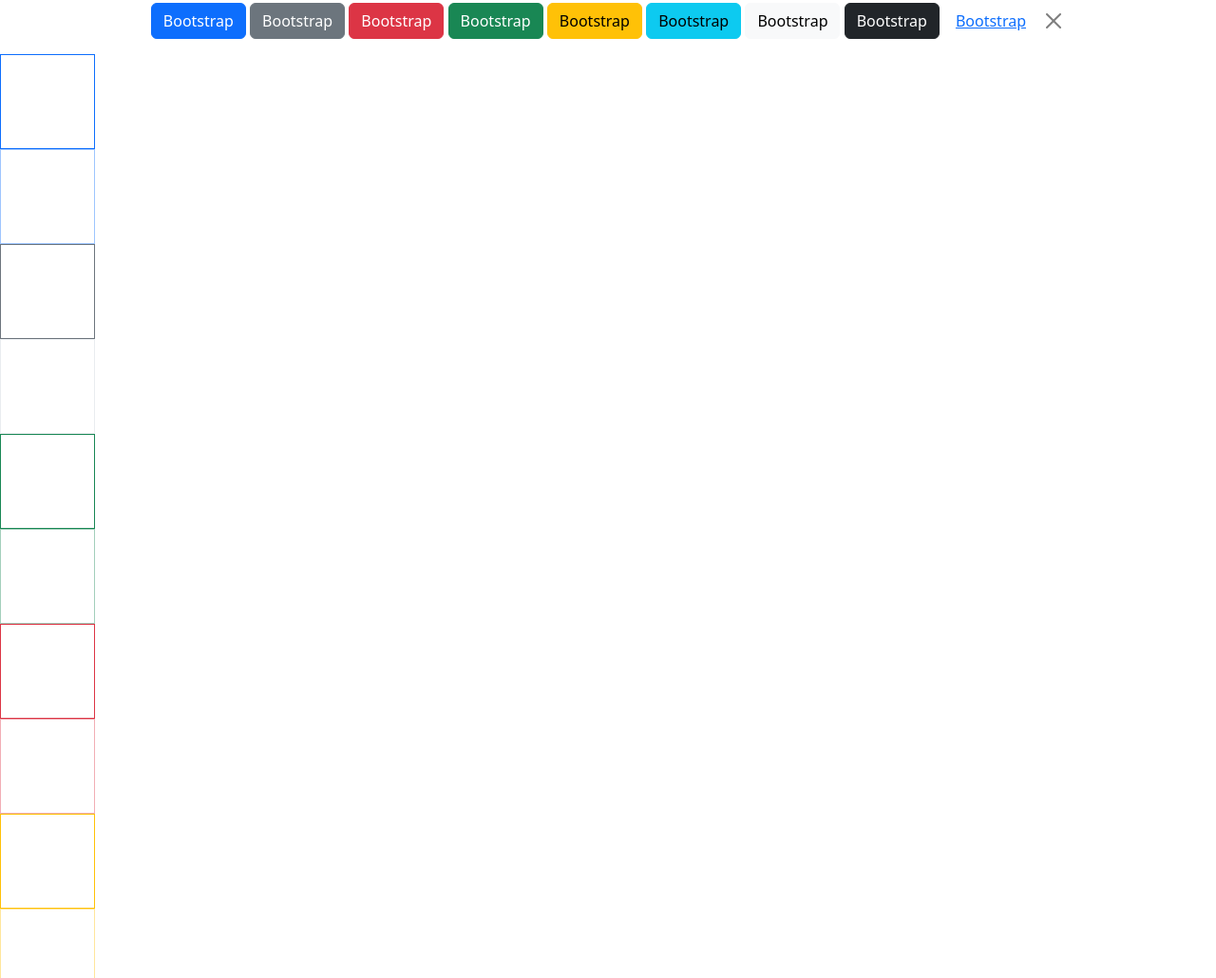
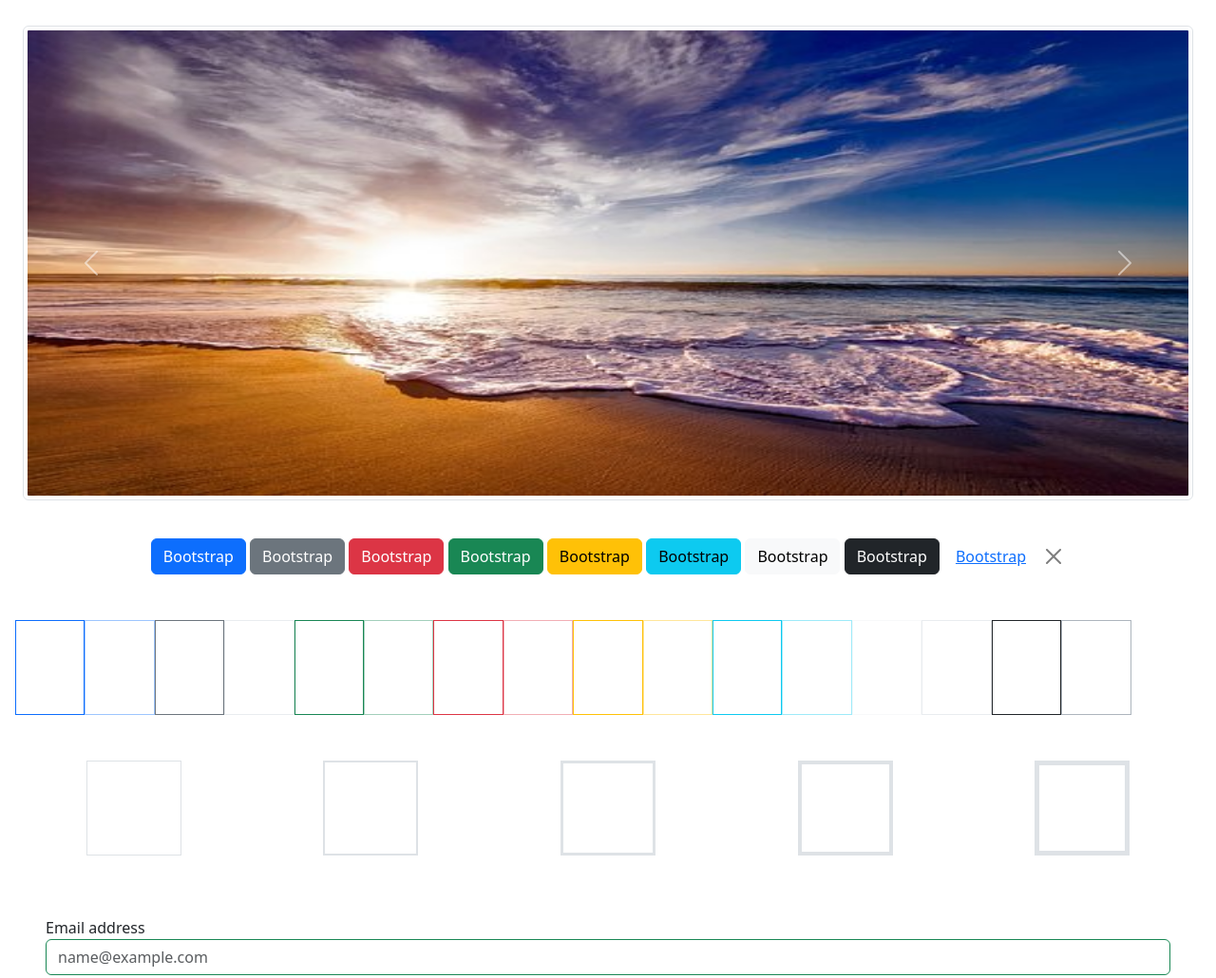
Before and after one commit to HumaionKobir1/explore-bootstrap, a plain HTML site: page index.html in a window 1280 px wide. Shown: the part 173-1203 px from the top of the page at 95% size. Drawn offline with nearby package versions, Linux system fonts and the light colour scheme.

Commit message:
carousel section added

```diff
--- a/index.html
+++ b/index.html
@@ -11,7 +11,31 @@
 <body>
     <h1 class="text-bg-dark text-white  pt-5 pb-5 text-center m-3">I am exploring Bootstrap</h1>
 
-    <div class="btn-area text-center">
+    <!-- carousel area -->
+    <div id="carouselExampleInterval" class="carousel slide" data-bs-ride="carousel">
+        <div class="carousel-inner p-4">
+          <div class="carousel-item active" data-bs-interval="10000">
+            <img src="images/sea.jpg" class="d-block w-100 img-thumbnail" alt="...">
+          </div>
+          <div class="carousel-item" data-bs-interval="2000">
+            <img src="images/mountain.jpg" class="d-block w-100" alt="...">
+          </div>
+          <div class="carousel-item">
+            <img src="images/penguine.png" class="d-block w-100" alt="...">
+          </div>
+        </div>
+        <button class="carousel-control-prev" type="button" data-bs-target="#carouselExampleInterval" data-bs-slide="prev">
+          <span class="carousel-control-prev-icon" aria-hidden="true"></span>
+          <span class="visually-hidden">Previous</span>
+        </button>
+        <button class="carousel-control-next" type="button" data-bs-target="#carouselExampleInterval" data-bs-slide="next">
+          <span class="carousel-control-next-icon" aria-hidden="true"></span>
+          <span class="visually-hidden">Next</span>
+        </button>
+      </div>
+
+      <!-- button area -->
+    <div class="btn-area p-3 text-center">
         <button class="btn btn-primary">Bootstrap</button>
         <button class="btn btn-secondary">Bootstrap</button>
         <button class="btn btn-danger">Bootstrap</button>
@@ -24,45 +48,50 @@
         <button class="btn btn-close"></button>
     </div>
 
-    <div class="border-area  mt-3">
-        <div class="border border-primary"></div>
-        <div class="border border-primary-subtle"></div>
-        <div class="border border-secondary"></div>
-        <div class="border border-secondary-subtle"></div>
-        <div class="border border-success"></div>
-        <div class="border border-success-subtle"></div>
-        <div class="border border-danger"></div>
-        <div class="border border-danger-subtle"></div>
-        <div class="border border-warning"></div>
-        <div class="border border-warning-subtle"></div>
-        <div class="border border-info"></div>
-        <div class="border border-info-subtle"></div>
-        <div class="border border-light"></div>
-        <div class="border border-light-subtle"></div>
-        <div class="border border-dark"></div>
-        <div class="border border-dark-subtle"></div>
-        <div class="border border-white"></div>
+    <div class="border-area p-3 d-flex justify-content-around  mt-3">
+        <div class="bdr border border-primary"></div>
+        <div class="bdr border border-primary-subtle"></div>
+        <div class="bdr border border-secondary"></div>
+        <div class="bdr border border-secondary-subtle"></div>
+        <div class="bdr border border-success"></div>
+        <div class="bdr border border-success-subtle"></div>
+        <div class="bdr border border-danger"></div>
+        <div class="bdr border border-danger-subtle"></div>
+        <div class="bdr border border-warning"></div>
+        <div class="bdr border border-warning-subtle"></div>
+        <div class="bdr border border-info"></div>
+        <div class="bdr border border-info-subtle"></div>
+        <div class="bdr border border-light"></div>
+        <div class="bdr border border-light-subtle"></div>
+        <div class="bdr border border-dark"></div>
+        <div class="bdr border border-dark-subtle"></div>
+        <div class="bdr border border-white"></div>
     </div>
 
-    <div class="border-area d-flex justify-content-around mt-3">
-        <div class="border border-1"></div>
-        <div class="border border-2"></div>
-        <div class="border border-3"></div>
-        <div class="border border-4"></div>
-        <div class="border border-5"></div>
+    <div class="border-area p-3 d-flex justify-content-around mt-3">
+        <div class="bdr border border-1 "></div>
+        <div class="bdr border border-2 "></div>
+        <div class="bdr border border-3 "></div>
+        <div class="bdr border border-4 "></div>
+        <div class="bdr border border-5 "></div>
     </div>
 
-    <div class="mb-4">
+    <div class="m-5">
+        <div class="mb-3">
             <label for="example" class="form-lable">Email address</label>
             <input type="email" placeholder="name@example.com" class="form-control border-success">
         </div>
 
-    <div class="h2 mb-4 pb-2 text-danger border-bottom border-danger">
+        <div class="h2 mb-4 pb-2 p-4 text-danger border-bottom border-danger">
             Danger Heading
         </div>
 
         <div class="p-3 m-2 bg-info bg-opacity-10 border border-info border-start-0 rounded-end">
             changing border color and width
         </div>
+    </div>
+
+    <!-- js file bootstrap -->
+    <script src="https://cdn.jsdelivr.net/npm/bootstrap@5.3.0-alpha1/dist/js/bootstrap.bundle.min.js" integrity="sha384-w76AqPfDkMBDXo30jS1Sgez6pr3x5MlQ1ZAGC+nuZB+EYdgRZgiwxhTBTkF7CXvN" crossorigin="anonymous"></script>
 </body>
 </html>
--- a/style/style.css
+++ b/style/style.css
@@ -2,7 +2,13 @@
 
 
 }
-.border{
+.bdr{
     width: 100px;
     height: 100px;
 }
+
+/* carousel area style */
+.carousel-item img{
+    width: 100%;
+    height: 500px;
+}
```
Also changed, not shown: images/food.jpg (added), images/mountain.jpg (added), images/penguine.png (added), images/sea.jpg (added). Lines whose indentation alone changed are shown as unchanged.
